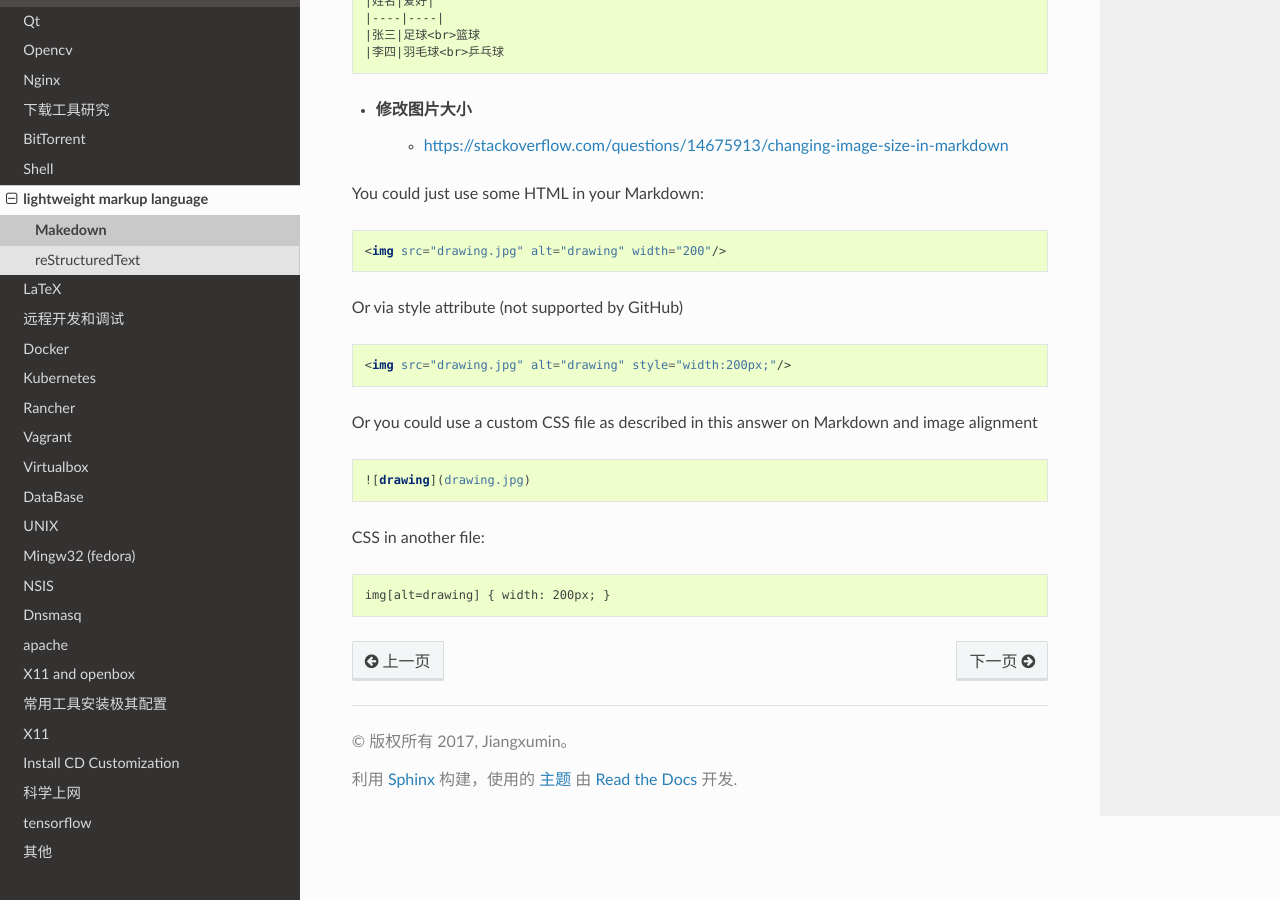
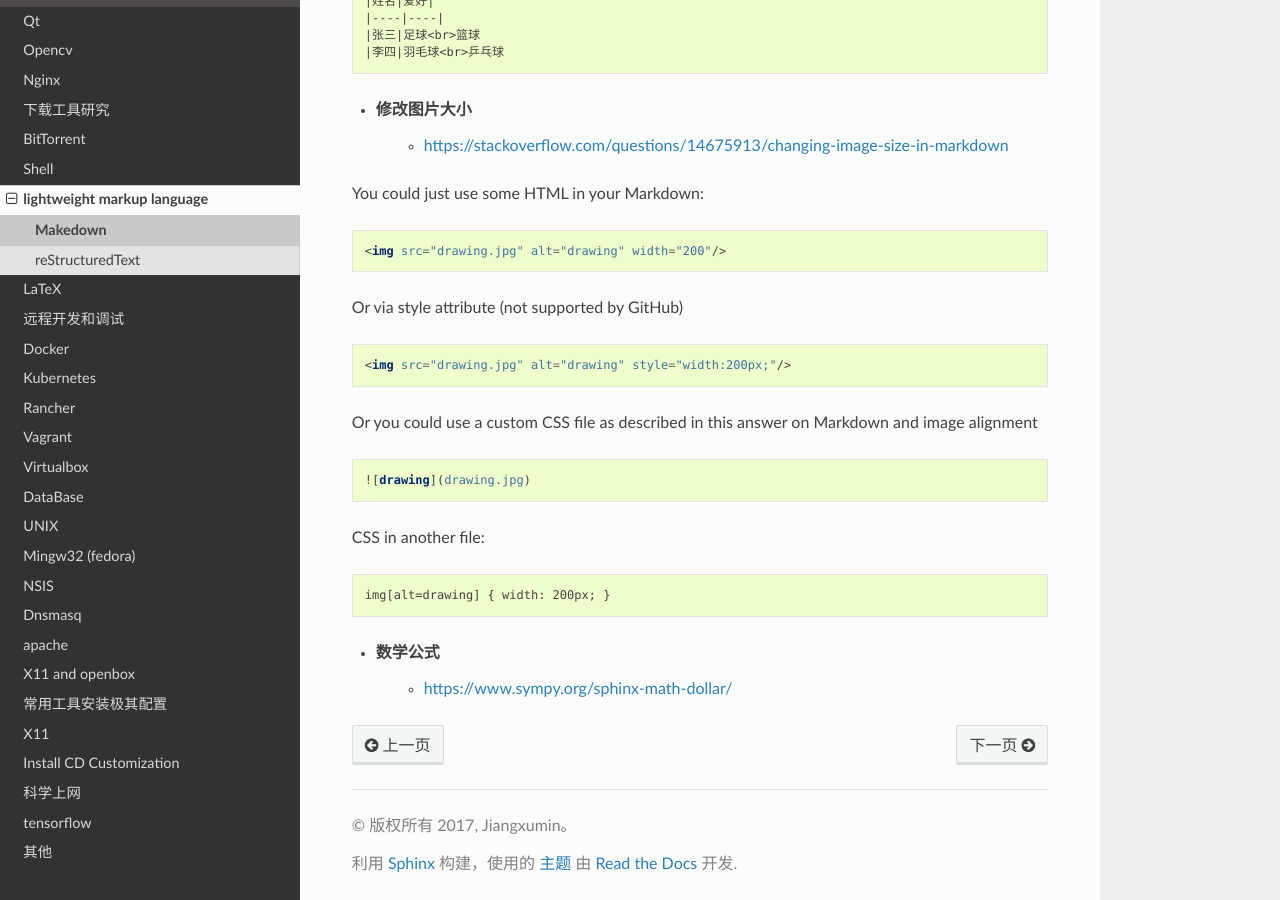
Before and after one commit to my-rds-store/my_space, a Sphinx documentation site: the page built from source/lightweight_markup_language/makedown/index.rst, in a window 1280 px wide and 900 px high, scrolled down 1427 px. Built offline with Sphinx 7.4.7 and the Read the Docs theme 2.0.0, drawn with Linux system fonts in a browser that asks for light colours.

Commit message:
update ....

```diff
--- a/source/lightweight_markup_language/makedown/index.rst
+++ b/source/lightweight_markup_language/makedown/index.rst
@@ -7,6 +7,9 @@ Makedown
 * `Makedown 画图 <https://mermaid-js.github.io/mermaid/diagrams-and-syntax-and-examples/>`_
 
 * `在线编辑器 <https://mermaid-js.github.io/mermaid-live-editor>`_
+
+
+
 
 .. code-block:: md
 
@@ -114,3 +117,6 @@ CSS in another file:
 .. code-block:: md
 
     img[alt=drawing] { width: 200px; }
+
+*  数学公式
+    * https://www.sympy.org/sphinx-math-dollar/
```
